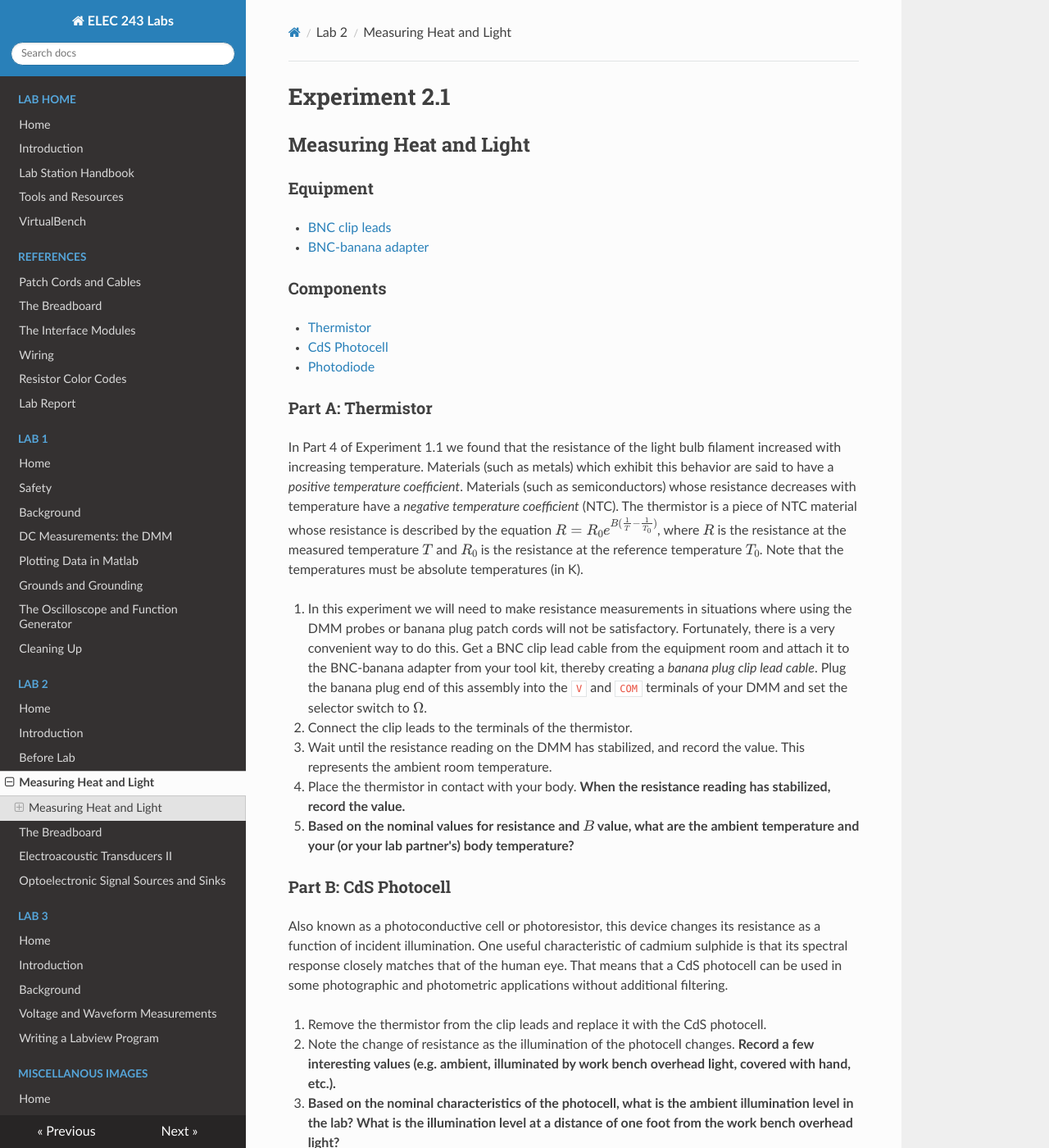
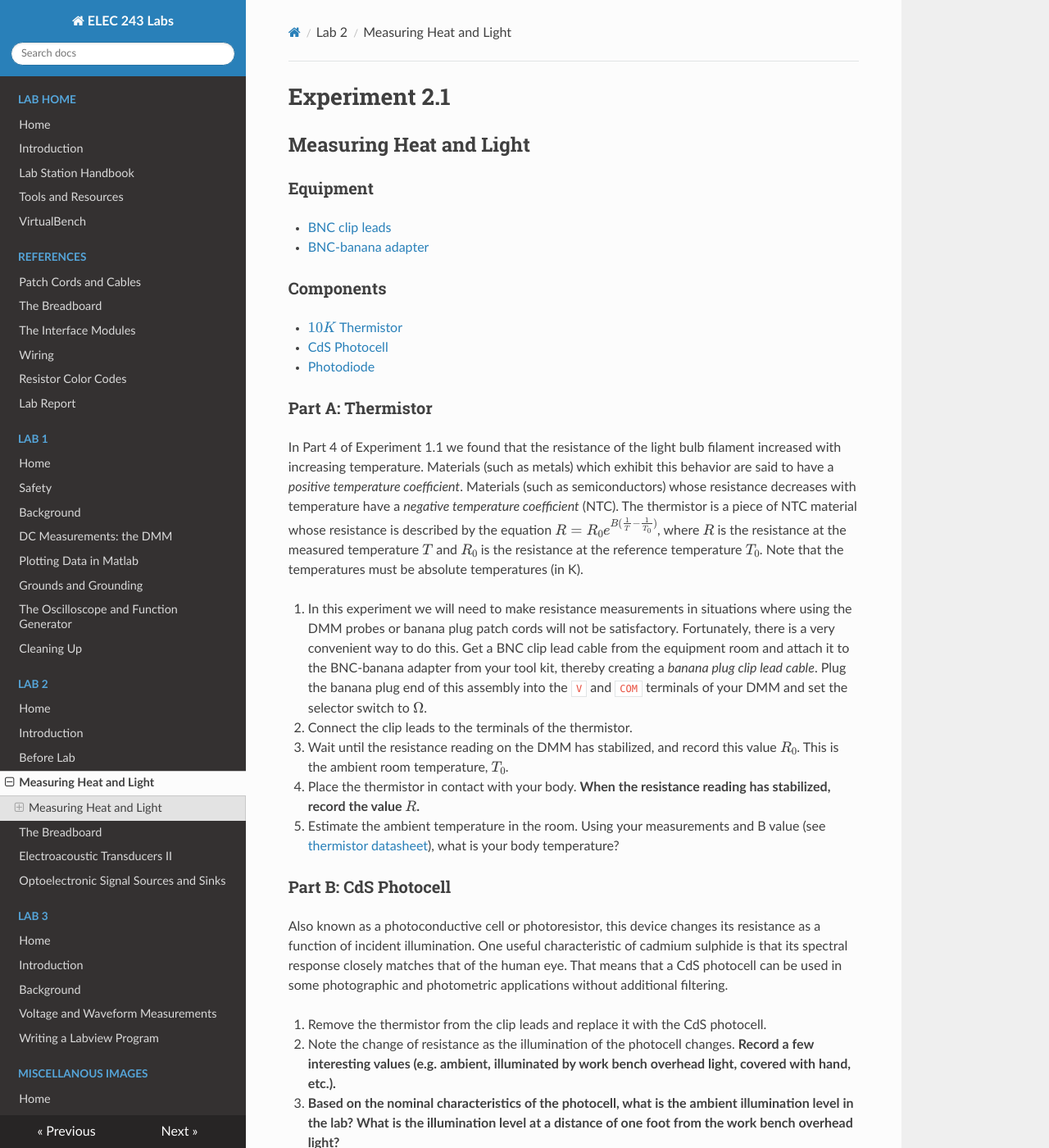
Before and after one commit to gvacaliuc/elec243-lab-website, an MkDocs documentation site: the page built from source/lab2/experiment_2-1.md, in a window 1280 px wide and 1400 px high. Shown: the whole window at 82% size. Built offline with MkDocs 1.6.1, drawn with Linux system fonts in a browser that asks for light colours; nearby versions of some CDN libraries; formulas are drawn with MathJax 3; old or Windows-style settings are respelled for this version of MkDocs.

Commit message:
updated text based off dpr2's initial commit

```diff
--- a/source/lab2/experiment_2-1.md
+++ b/source/lab2/experiment_2-1.md
@@ -9,7 +9,7 @@
 
 ### Components
 
-* [Thermistor](https://media.digikey.com/pdf/Data%20Sheets/Panasonic%20Sensors%20PDFs/ERTD_Series.pdf)
+* [$10K$ Thermistor](https://media.digikey.com/pdf/Data%20Sheets/Panasonic%20Sensors%20PDFs/ERTD_Series.pdf)
 * [CdS Photocell](https://media.digikey.com/pdf/Data%20Sheets/Photonic%20Detetectors%20Inc%20PDFs/PDV-P9001.pdf)
 * [Photodiode](http://www.ttelectronics.com/sites/default/files/download-files/OP905-906_1.pdf)
 
@@ -36,16 +36,16 @@ K).
 
 2. Connect the clip leads to the terminals of the thermistor.
 
-3. Wait until the resistance reading on the DMM has stabilized, and record the
-   value. This represents the ambient room temperature.
+3. Wait until the resistance reading on the DMM has stabilized, and record this
+   value $R_0$. This is the ambient room temperature, $T_0$.
 
 4. Place the thermistor in contact with your body. **When the resistance
-   reading has stabilized, record the value.**
+   reading has stabilized, record the value $R$.**
 
-5. **Based on the nominal values for resistance and $B$ value, what are the
-   ambient temperature and your (or your lab partner's) body temperature?**
-
-
+5. Estimate the ambient temperature in the room. Using your measurements and B
+   value (see [thermistor
+   datasheet](https://media.digikey.com/pdf/Data%20Sheets/Panasonic%20Sensors%20PDFs/ERTD_Series.pdf)),
+   what is your body temperature?
 
 ### Part B: CdS Photocell
 
```
